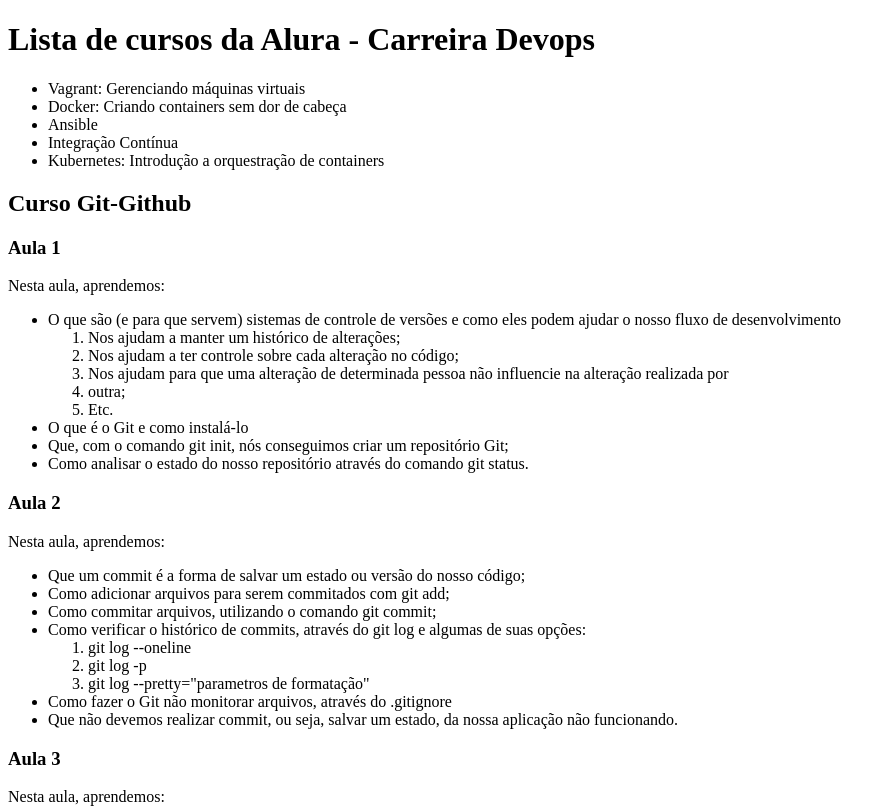
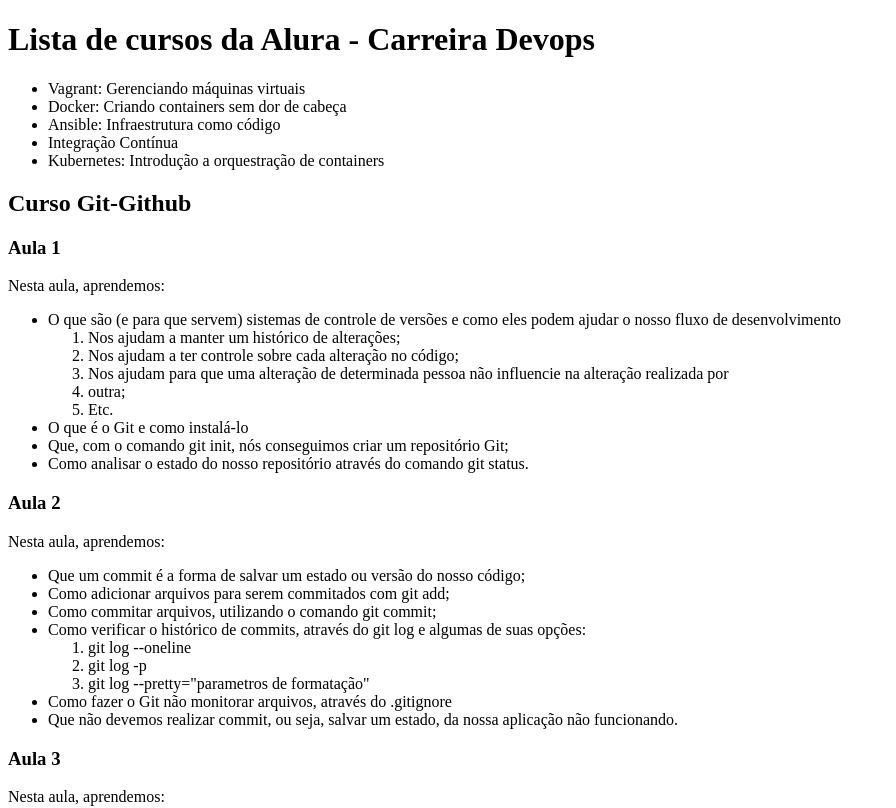
Before and after one commit to steferrera/curso-git-github, a plain HTML site: page index.html in a window 1280 px wide. Shown: the top 808 px of the page, without its empty margins (0-896 px from the left). Drawn offline with Linux system fonts and the light colour scheme.

Commit message:
Alterando o nome do curso de Ansible

```diff
--- a/index.html
+++ b/index.html
@@ -2,14 +2,14 @@
 <html lang="en">
 <head>
     <meta charset="UTF-8">
-    <title>"Lista de Cursos de DevOps da Alura"</title>
+    <title>Lista de Cursos de DevOps da Alura</title>
 </head>
 <body>
 <h1>Lista de cursos da Alura - Carreira Devops</h1>
     <ul>
         <li>Vagrant: Gerenciando máquinas virtuais</li>
         <li>Docker: Criando containers sem dor de cabeça</li>
-        <li>Ansible</li>
+        <li>Ansible: Infraestrutura como código</li>
         <li>Integração Contínua</li>
 	<li>Kubernetes: Introdução a orquestração de containers</li>
     </ul>
```
